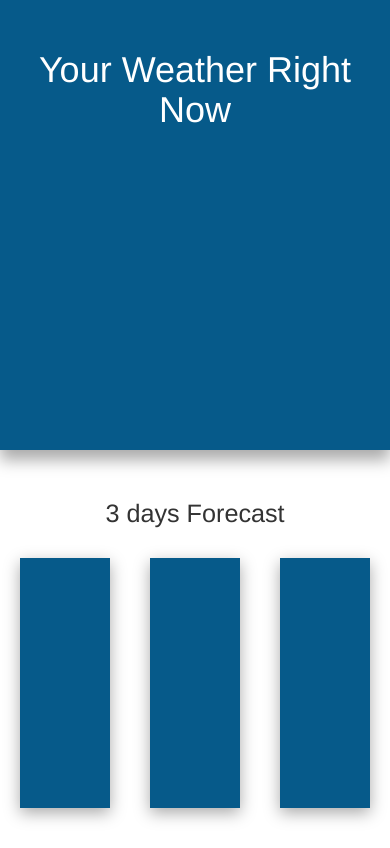
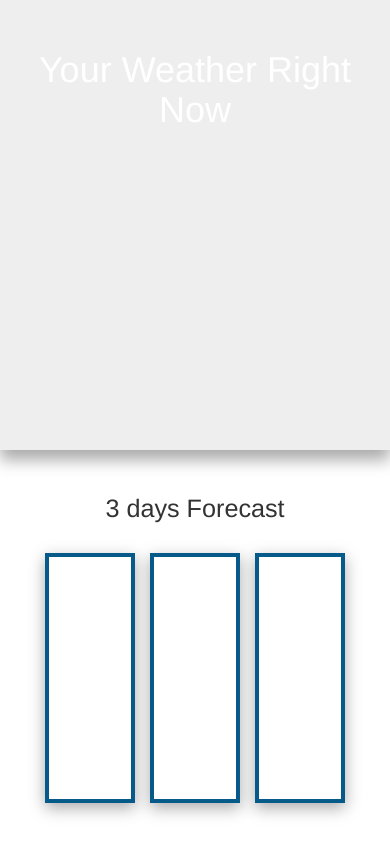
Before and after one commit to eriksonoliveira/Local_Weather, a plain HTML site: page localWeather.html in a window 390 px wide. Drawn offline with nearby package versions, Linux system fonts and the light colour scheme; no server answers; some icons are missing; a web font is replaced by a local one.

Commit message:
Begin implement bckground change;  improve css_sm

```diff
--- a/localWeather.html
+++ b/localWeather.html
@@ -50,7 +50,7 @@
       </div>
       <section id="charts" class="row">
         <div class="col-lg-4 col-xs-4">
-          <div class="forecBox text-center">
+          <div class="forecBox box1 text-center">
             <p id="today">Today</p>
             <div class="forec">
               <div id ="F0" class="forecCondition">
@@ -74,7 +74,7 @@
           </div>
         </div>
         <div class="col-lg-4 col-xs-4">
-          <div class="forecBox text-center">
+          <div class="forecBox box3 text-center">
             <p class="day"></p>
             <div class="forec">
               <div id ="F2" class="forecCondition">
--- a/script_localWeather.js
+++ b/script_localWeather.js
@@ -9,7 +9,7 @@ function location(position){
 
 $(document).ready(function() {
 
-  //Call ip-api to get user's location
+  /***Call ip-api to get user's location***/
   $.getJSON("http://ip-api.com/json", function(geop) {
 
     var latitude = geop.lat;
@@ -19,21 +19,23 @@ $(document).ready(function() {
     var locationName = $("<span>" + city + ", " + country + "</span>");
     //console.log(latitude + ' ' + longitude);
 
-    //call openweathermap to get current weather information
+    /***call openweathermap to get current weather information***/
     $.getJSON('http://api.openweathermap.org/data/2.5/weather?lat=' + latitude + '&lon=' + longitude + '&APPID=9ad8257fe3d7737f364b3b1ea8e7cc53', function(currWeather) {
       //console.log(currWeather);
 
-      //Set the weather variables from the JSON data
+      /***Set the weather variables from the JSON data***/
       var tCelsius = "<span>" + calcTempC(currWeather.main.temp_max) + "</span>";
       var tFahrenheit = "<span>" + Math.round(calcTempF(currWeather.main.temp_max)) + "</span>";
 
       var weatherIcon = currWeather.weather[0].icon;
+      var backgroundCol = "a" + weatherIcon.toString();
+      console.log(backgroundCol);
       var description = currWeather.weather[0].description;
       var windsp = Math.round(currWeather.wind.speed);
       var winddir = Math.round(currWeather.wind.deg);
       var humidity = currWeather.main.humidity;
 
-      //add to the page the city and country names and current weather for the user's location
+      /***add to the page the city and country names and current weather for the user's location***/
       $("#cityName").html(locationName);
       $("#temp").html(tCelsius);
       $(".degrees").addClass("wi wi-degrees");
@@ -41,25 +43,28 @@ $(document).ready(function() {
       $("#wind").html("Wind <i class=\"wi wi-wind from-" + winddir + "-deg\"></i>  " + windsp + " m/s");
       $("#RU").append("<i class=\"wi wi-humidity\"></i> Humidity " + humidity + "%");
 
-      //add icon and weather description to the page
+      /***add weather icon and description to the page and change backgound***/
+      //icon
       $("#icon").addClass(iconsList[weatherIcon]);
       //condition text
       description = uppercase(description);
       $("#condition").html(description);
+      //background
+      $("#main, .forecBox").addClass(backgroundCol);
 
 
-      //Call openweather API for forecast data
+      /***Call openweather API for forecast data***/
       $.get('http://api.openweathermap.org/data/2.5/forecast/daily?lat=' + latitude + '&lon=' + longitude +'&cnt=3&APPID=9ad8257fe3d7737f364b3b1ea8e7cc53', function(forecWeather) {
         //console.log(forecWeather);
 
-        //calculate temp in Celsius and Fahrenheit for forecast data
+      /***calculate temp in Celsius and Fahrenheit for forecast data***/
       function tMaxCelsius(j) { return calcTempC(forecWeather.list[j].temp.max) + "<i class=\"wi wi-degrees\"></i>";}
       function tMaxFahrenheit(k) { return calcTempF(forecWeather.list[k].temp.max) + "<i class=\"wi wi-degrees\"></i>";}
       function tMinCelsius(l) {return calcTempC(forecWeather.list[l].temp.min) + "<i class=\"wi wi-degrees\"></i>";}
       function tMinFahrenheit(m) { return calcTempF(forecWeather.list[m].temp.min) + "<i class=\"wi wi-degrees\"></i>";}
       //console.log(tMinCelsius(1));
 
-        //insert forecast data on the page
+        /***insert forecast data on the page***/
         //High
         $.each($('.tMax'), function(index, value) {
           $(this).html(tMaxCelsius(index));
@@ -89,7 +94,7 @@ $(document).ready(function() {
           $(this).html(forecDescr);
         });
 
-        //write the days of the week for the forecast
+        /***write the days of the week for the forecast***/
         var d = new Date();
         var days = ["Sun","Mon","Tue","Wed","Thu","Fri","Sat"];
 
@@ -99,7 +104,7 @@ $(document).ready(function() {
           $(this).html(days[nextDay.getDay()]);
         });
 
-        //Toggle between Celsius and Fahrenheit on click
+        /***Toggle between Celsius and Fahrenheit on click event***/
         unitSwitch(tCelsius, tFahrenheit, tMaxCelsius, tMaxFahrenheit, tMinCelsius, tMinFahrenheit);
 
       });
@@ -112,7 +117,7 @@ $(document).ready(function() {
 
   //WEATHER ICONS LIST AND FUNCTIONS
 
-  //list of weather icons
+  //list of weather iconsbackg
    var iconsList = {
     "01d" : "wi wi-day-sunny",
     "02d" : "wi wi-day-cloudy",
--- a/styles_localWeather.css
+++ b/styles_localWeather.css
@@ -16,8 +16,8 @@
 */
 
 #main {
-  background: rgba(06, 90, 138, 1);
-  background-size: cover;
+  /*background: rgba(06, 90, 138, 1);
+  background-size: cover;*/
   height: 550px;
   box-shadow: 0 10px 15px #aaa;
 }
@@ -86,7 +86,7 @@ h1, h3 {
   display: inline-block;
   box-sizing: border-box;
   width: 27px;
-  margin-left: 10px;
+  margin-left: 8px;
   padding: 5px;
   font-size: 1.4em;
   position: relative;
@@ -114,7 +114,7 @@ h1, h3 {
   cursor: pointer;
   color: #bbb;
   margin-left: 0px;
-  border: 1px solid rgba(06, 90, 138, 1);
+  border: 1px solid rgba(06, 90, 138, 0);
   padding: 2px;
   /*color: #47b;*/
 }
@@ -163,7 +163,7 @@ h1, h3 {
   max-width: 80px;
   position: relative;
   top: 25px;
-  left: -15px;
+  left: -30px;
 }
 
 #charts {
@@ -176,13 +176,14 @@ h1, h3 {
 
 .forecHead {
   font-size: 1.8em;
+  margin-top: 15px;
 }
 
 .forecBox {
   width: 200px;
   height: 190px;
   margin: auto;
-  background: rgba(06, 90, 138, 1);
+  /*background: rgba(06, 90, 138, 1);*/
   padding-top: 2px;
   border: 4px solid rgba(06, 90, 138, 1);
   box-shadow: 0 5px 15px #aaa;
@@ -191,7 +192,7 @@ h1, h3 {
 }
 
 .forecBox:hover {
-  background: rgba(06, 90, 138, .85);
+  /*background: rgba(06, 90, 138, .55);*/
   border: 4px solid #aaa;
 }
 
@@ -252,3 +253,14 @@ h1, h3 {
 footer {
   margin-top: 40px;
 }
+
+/***BACKGROUNDS***/
+#main.a01d, #main.a02d, .forecBox.a01d, .forecBox.a02d {
+  background-color: rgba(26, 170, 238, 1);
+  background-size: cover;
+}
+
+#main.a01n, #main.a02n, .forecBox.a01n, .forecBox.a02n {
+  background-color: rgba(06, 90, 138, 1);
+  background-size: cover;
+}
--- a/styles_localWeather_sm.css
+++ b/styles_localWeather_sm.css
@@ -6,8 +6,12 @@
   height: 450px;
 }
 
-  #main::after {
+  /*#main::after {
     height: 450px;
+  }*/
+
+  .container {
+    max-width: 570px;
   }
 
   #infoBox {
@@ -20,7 +24,16 @@
 
   .forecBox {
     width: 90%;
+    min-width: 60px;
     height: 250px;
+  }
+
+  .box1 {
+    margin-right: -20px;
+  }
+
+  .box3 {
+    margin-left: -20px;
   }
 
   .forecBox > p {
```
